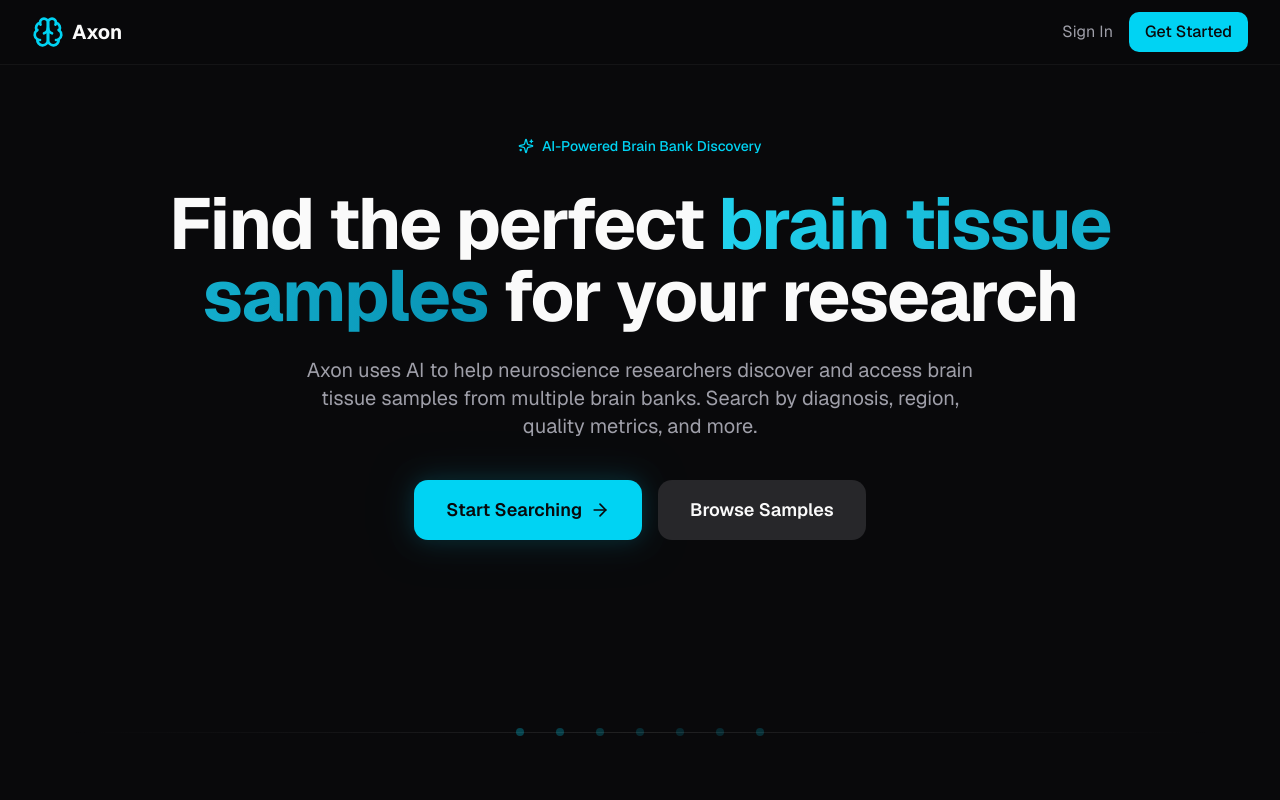
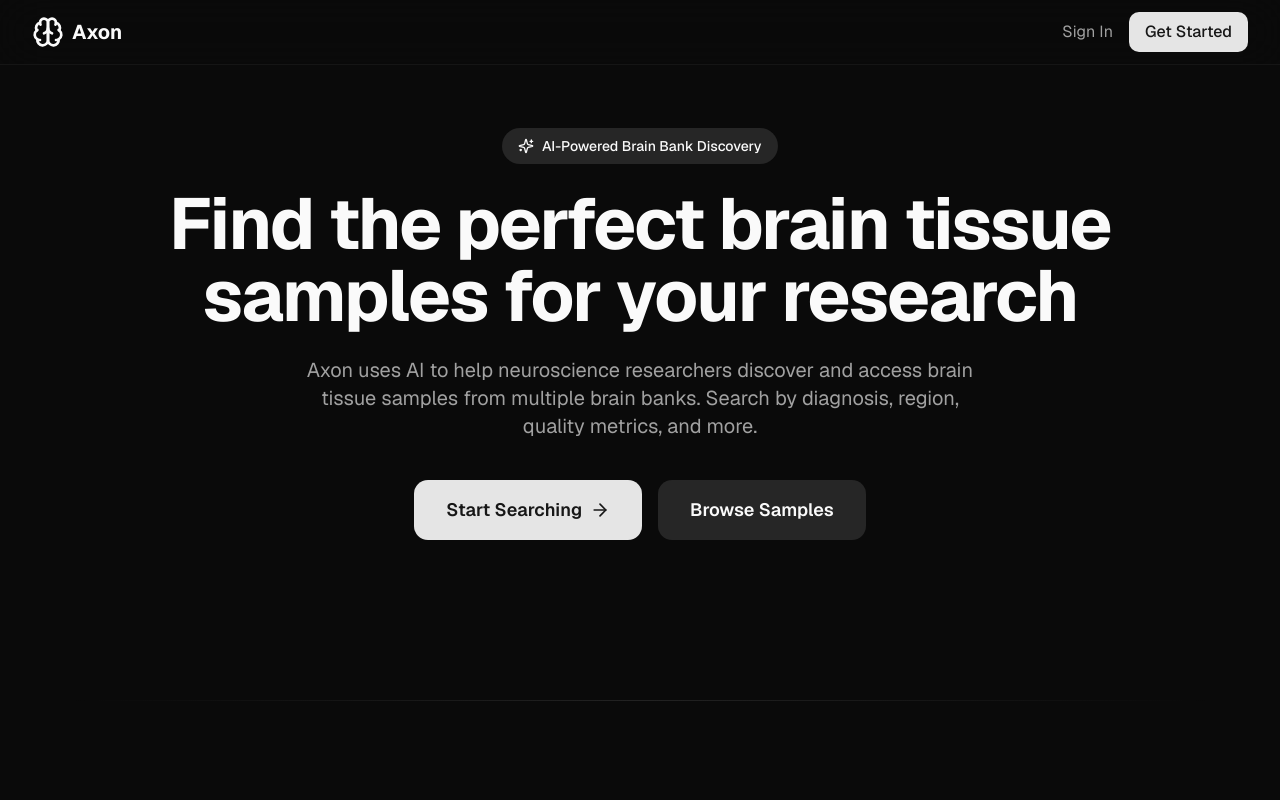
Before and after one commit to ehunter/axon, a Next.js app in the folder apps/web/: page / in a window 1280 px wide. Shown: the top 800 px of the page. Built offline with nearby package versions, Linux system fonts and the light colour scheme.

Commit message:
style: Switch to monochromatic neutral palette
- Remove cyan accent, use pure grayscale (0 chroma)
- Light mode: dark gray primary on white
- Dark mode: light gray primary on near-black
- Minimal, clean aesthetic matching ElevenLabs exactly

```diff
--- a/apps/web/src/app/globals.css
+++ b/apps/web/src/app/globals.css
@@ -4,95 +4,95 @@
 
 @layer base {
   :root {
-    /* Zinc base with Cyan accent - Light Mode */
+    /* ElevenLabs exact palette - Light Mode */
     --radius: 0.625rem;
 
     /* Backgrounds */
     --background: oklch(1 0 0);
-    --foreground: oklch(0.141 0.005 285.823);
+    --foreground: oklch(0.145 0 0);
 
     /* Cards & Popovers */
     --card: oklch(1 0 0);
-    --card-foreground: oklch(0.141 0.005 285.823);
+    --card-foreground: oklch(0.145 0 0);
     --popover: oklch(1 0 0);
-    --popover-foreground: oklch(0.141 0.005 285.823);
+    --popover-foreground: oklch(0.145 0 0);
 
-    /* Primary - Cyan accent */
-    --primary: oklch(0.715 0.143 215.221);
+    /* Primary - Pure dark gray */
+    --primary: oklch(0.205 0 0);
     --primary-foreground: oklch(0.985 0 0);
 
     /* Secondary */
-    --secondary: oklch(0.967 0.001 286.375);
-    --secondary-foreground: oklch(0.141 0.005 285.823);
+    --secondary: oklch(0.97 0 0);
+    --secondary-foreground: oklch(0.205 0 0);
 
     /* Muted */
-    --muted: oklch(0.967 0.001 286.375);
-    --muted-foreground: oklch(0.552 0.016 285.938);
+    --muted: oklch(0.97 0 0);
+    --muted-foreground: oklch(0.556 0 0);
 
     /* Accent */
-    --accent: oklch(0.967 0.001 286.375);
-    --accent-foreground: oklch(0.141 0.005 285.823);
+    --accent: oklch(0.97 0 0);
+    --accent-foreground: oklch(0.205 0 0);
 
     /* Destructive */
     --destructive: oklch(0.577 0.245 27.325);
     --destructive-foreground: oklch(0.985 0 0);
 
     /* Borders & Inputs */
-    --border: oklch(0.92 0.004 286.32);
-    --input: oklch(0.92 0.004 286.32);
-    --ring: oklch(0.715 0.143 215.221);
+    --border: oklch(0.922 0 0);
+    --input: oklch(0.922 0 0);
+    --ring: oklch(0.708 0 0);
 
-    /* Charts - Cyan palette */
-    --chart-1: oklch(0.789 0.154 211.53);
-    --chart-2: oklch(0.715 0.143 215.221);
-    --chart-3: oklch(0.609 0.126 221.723);
-    --chart-4: oklch(0.52 0.105 223.128);
-    --chart-5: oklch(0.437 0.078 227.392);
+    /* Charts */
+    --chart-1: oklch(0.7 0 0);
+    --chart-2: oklch(0.6 0 0);
+    --chart-3: oklch(0.5 0 0);
+    --chart-4: oklch(0.4 0 0);
+    --chart-5: oklch(0.3 0 0);
 
     /* Sidebar */
     --sidebar: oklch(0.985 0 0);
-    --sidebar-foreground: oklch(0.141 0.005 285.823);
-    --sidebar-primary: oklch(0.715 0.143 215.221);
+    --sidebar-foreground: oklch(0.145 0 0);
+    --sidebar-primary: oklch(0.205 0 0);
     --sidebar-primary-foreground: oklch(0.985 0 0);
-    --sidebar-accent: oklch(0.967 0.001 286.375);
-    --sidebar-accent-foreground: oklch(0.141 0.005 285.823);
-    --sidebar-border: oklch(0.92 0.004 286.32);
-    --sidebar-ring: oklch(0.715 0.143 215.221);
+    --sidebar-accent: oklch(0.97 0 0);
+    --sidebar-accent-foreground: oklch(0.205 0 0);
+    --sidebar-border: oklch(0.922 0 0);
+    --sidebar-ring: oklch(0.708 0 0);
 
     /* Surface */
-    --surface: oklch(0.985 0.002 286.375);
-    --surface-foreground: oklch(0.141 0.005 285.823);
+    --surface: oklch(0.98 0 0);
+    --surface-foreground: oklch(0.145 0 0);
 
     /* Selection */
-    --selection: oklch(0.715 0.143 215.221 / 20%);
-    --selection-foreground: oklch(0.141 0.005 285.823);
+    --selection: oklch(0.145 0 0);
+    --selection-foreground: oklch(1 0 0);
   }
 
   .dark {
-    /* Zinc base with Cyan accent - Dark Mode */
-    --background: oklch(0.141 0.005 285.823);
+    /* ElevenLabs exact palette - Dark Mode */
+    --background: oklch(0.145 0 0);
     --foreground: oklch(0.985 0 0);
 
     /* Cards & Popovers */
-    --card: oklch(0.21 0.006 285.885);
+    --card: oklch(0.205 0 0);
     --card-foreground: oklch(0.985 0 0);
-    --popover: oklch(0.274 0.006 286.033);
+    --popover: oklch(0.269 0 0);
     --popover-foreground: oklch(0.985 0 0);
 
-    /* Primary - Cyan accent */
-    --primary: oklch(0.789 0.154 211.53);
-    --primary-foreground: oklch(0.141 0.005 285.823);
+    /* Primary - Light gray in dark mode */
+    --primary: oklch(0.922 0 0);
+    --primary-foreground: oklch(0.205 0 0);
 
     /* Secondary */
-    --secondary: oklch(0.274 0.006 286.033);
+    --secondary: oklch(0.269 0 0);
     --secondary-foreground: oklch(0.985 0 0);
 
     /* Muted */
-    --muted: oklch(0.274 0.006 286.033);
-    --muted-foreground: oklch(0.705 0.015 286.067);
+    --muted: oklch(0.269 0 0);
+    --muted-foreground: oklch(0.708 0 0);
 
     /* Accent */
-    --accent: oklch(0.37 0.013 285.805);
+    --accent: oklch(0.371 0 0);
     --accent-foreground: oklch(0.985 0 0);
 
     /* Destructive */
@@ -102,32 +102,32 @@
     /* Borders & Inputs */
     --border: oklch(1 0 0 / 10%);
     --input: oklch(1 0 0 / 15%);
-    --ring: oklch(0.609 0.126 221.723);
+    --ring: oklch(0.556 0 0);
 
-    /* Charts - Cyan palette */
-    --chart-1: oklch(0.789 0.154 211.53);
-    --chart-2: oklch(0.715 0.143 215.221);
-    --chart-3: oklch(0.609 0.126 221.723);
-    --chart-4: oklch(0.52 0.105 223.128);
-    --chart-5: oklch(0.437 0.078 227.392);
+    /* Charts */
+    --chart-1: oklch(0.8 0 0);
+    --chart-2: oklch(0.7 0 0);
+    --chart-3: oklch(0.6 0 0);
+    --chart-4: oklch(0.5 0 0);
+    --chart-5: oklch(0.4 0 0);
 
     /* Sidebar */
-    --sidebar: oklch(0.21 0.006 285.885);
+    --sidebar: oklch(0.205 0 0);
     --sidebar-foreground: oklch(0.985 0 0);
-    --sidebar-primary: oklch(0.789 0.154 211.53);
-    --sidebar-primary-foreground: oklch(0.141 0.005 285.823);
-    --sidebar-accent: oklch(0.274 0.006 286.033);
+    --sidebar-primary: oklch(0.922 0 0);
+    --sidebar-primary-foreground: oklch(0.205 0 0);
+    --sidebar-accent: oklch(0.269 0 0);
     --sidebar-accent-foreground: oklch(0.985 0 0);
     --sidebar-border: oklch(1 0 0 / 10%);
-    --sidebar-ring: oklch(0.609 0.126 221.723);
+    --sidebar-ring: oklch(0.439 0 0);
 
     /* Surface */
-    --surface: oklch(0.2 0.006 285.885);
-    --surface-foreground: oklch(0.705 0.015 286.067);
+    --surface: oklch(0.2 0 0);
+    --surface-foreground: oklch(0.708 0 0);
 
     /* Selection */
-    --selection: oklch(0.789 0.154 211.53 / 25%);
-    --selection-foreground: oklch(0.985 0 0);
+    --selection: oklch(0.922 0 0);
+    --selection-foreground: oklch(0.205 0 0);
   }
 }
 
@@ -222,17 +222,6 @@
   }
 }
 
-@keyframes pulse-glow {
-  0%, 100% {
-    opacity: 1;
-    box-shadow: 0 0 20px oklch(0.715 0.143 215.221 / 30%);
-  }
-  50% {
-    opacity: 0.8;
-    box-shadow: 0 0 40px oklch(0.715 0.143 215.221 / 50%);
-  }
-}
-
 @keyframes shimmer {
   0% {
     background-position: -200% 0;
@@ -285,10 +274,6 @@
     animation: fade-in 0.3s cubic-bezier(0.4, 0, 0.2, 1) forwards;
   }
 
-  .animate-pulse-glow {
-    animation: pulse-glow 2s ease-in-out infinite;
-  }
-
   .animate-shimmer {
     background: linear-gradient(
       90deg,
@@ -307,12 +292,8 @@
   .stagger-4 { animation-delay: 0.4s; }
   .stagger-5 { animation-delay: 0.5s; }
 
-  /* Text gradient */
+  /* Text gradient - subtle monochrome */
   .text-gradient {
-    @apply bg-gradient-to-r from-cyan-400 to-cyan-600 bg-clip-text text-transparent;
-  }
-
-  .text-gradient-subtle {
     @apply bg-gradient-to-r from-foreground to-muted-foreground bg-clip-text text-transparent;
   }
 
@@ -325,38 +306,23 @@
   .glass {
     @apply backdrop-blur-xl;
     background-color: oklch(1 0 0 / 80%);
-    border-color: oklch(0.92 0.004 286.32 / 50%);
+    border-color: oklch(0.922 0 0 / 50%);
   }
 
   .dark .glass {
-    background-color: oklch(0.141 0.005 285.823 / 80%);
+    background-color: oklch(0.145 0 0 / 80%);
     border-color: oklch(1 0 0 / 5%);
   }
 
   .glass-card {
     @apply backdrop-blur-xl border;
     background-color: oklch(1 0 0 / 80%);
-    border-color: oklch(0.92 0.004 286.32 / 50%);
+    border-color: oklch(0.922 0 0 / 50%);
   }
 
   .dark .glass-card {
-    background-color: oklch(0.21 0.006 285.885 / 80%);
+    background-color: oklch(0.205 0 0 / 80%);
     border-color: oklch(1 0 0 / 5%);
-  }
-
-  /* Glow effects */
-  .glow {
-    box-shadow: 0 0 20px oklch(0.715 0.143 215.221 / 15%),
-                0 0 40px oklch(0.715 0.143 215.221 / 10%);
-  }
-
-  .glow-sm {
-    box-shadow: 0 0 10px oklch(0.715 0.143 215.221 / 10%);
-  }
-
-  .glow-lg {
-    box-shadow: 0 0 30px oklch(0.715 0.143 215.221 / 20%),
-                0 0 60px oklch(0.715 0.143 215.221 / 15%);
   }
 
   /* Scrollbar */
@@ -394,7 +360,7 @@
 
   /* Border utilities */
   .border-grid {
-    border-color: oklch(0.92 0.004 286.32 / 50%);
+    border-color: oklch(0.922 0 0 / 50%);
   }
 
   .dark .border-grid {
@@ -409,13 +375,22 @@
   }
 
   .card-interactive:hover {
-    border-color: oklch(0.715 0.143 215.221 / 50%);
-    box-shadow: 0 10px 15px -3px oklch(0.715 0.143 215.221 / 5%), 0 4px 6px -4px oklch(0.715 0.143 215.221 / 5%);
+    border-color: oklch(0.5 0 0 / 50%);
+    box-shadow: 0 10px 15px -3px oklch(0 0 0 / 5%), 0 4px 6px -4px oklch(0 0 0 / 5%);
+  }
+
+  .dark .card-interactive:hover {
+    border-color: oklch(1 0 0 / 20%);
+    box-shadow: 0 10px 15px -3px oklch(0 0 0 / 20%), 0 4px 6px -4px oklch(0 0 0 / 20%);
   }
 
   /* Button base styles */
   .btn-primary {
-    @apply bg-primary text-primary-foreground hover:bg-primary/90 transition-colors;
+    @apply bg-primary text-primary-foreground transition-colors;
+  }
+
+  .btn-primary:hover {
+    opacity: 0.9;
   }
 
   .btn-secondary {
@@ -423,15 +398,19 @@
   }
 
   .btn-secondary:hover {
-    background-color: oklch(0.95 0.001 286.375);
+    background-color: oklch(0.95 0 0);
   }
 
   .dark .btn-secondary:hover {
-    background-color: oklch(0.35 0.006 286.033);
+    background-color: oklch(0.35 0 0);
   }
 
   .btn-ghost {
-    @apply hover:bg-accent hover:text-accent-foreground transition-colors;
+    @apply transition-colors;
+  }
+
+  .btn-ghost:hover {
+    @apply bg-accent text-accent-foreground;
   }
 
   /* Input styles */
--- a/apps/web/src/app/page.tsx
+++ b/apps/web/src/app/page.tsx
@@ -9,10 +9,7 @@ export default function Home() {
         <div className="max-w-7xl mx-auto px-4 sm:px-6 lg:px-8">
           <div className="flex items-center justify-between h-16">
             <div className="flex items-center gap-2">
-              <div className="relative">
-                <Brain className="h-8 w-8 text-primary" />
-                <div className="absolute inset-0 blur-lg bg-primary/30" />
-              </div>
+              <Brain className="h-8 w-8" />
               <span className="text-xl font-bold">Axon</span>
             </div>
             <div className="flex items-center gap-4">
@@ -24,7 +21,7 @@ export default function Home() {
               </Link>
               <Link
                 href="/login"
-                className="bg-primary text-primary-foreground px-4 py-2 rounded-lg font-medium hover:bg-primary/90 transition-colors"
+                className="bg-primary text-primary-foreground px-4 py-2 rounded-lg font-medium hover:opacity-90 transition-opacity"
               >
                 Get Started
               </Link>
@@ -37,16 +34,14 @@ export default function Home() {
       <section className="pt-32 pb-20 px-4">
         <div className="max-w-5xl mx-auto text-center">
           {/* Badge */}
-          <div className="inline-flex items-center gap-2 bg-primary/10 text-primary px-4 py-2 rounded-full text-sm font-medium mb-6 animate-fade-in">
+          <div className="inline-flex items-center gap-2 bg-secondary text-secondary-foreground px-4 py-2 rounded-full text-sm font-medium mb-6 animate-fade-in">
             <Sparkles className="h-4 w-4" />
             AI-Powered Brain Bank Discovery
           </div>
 
           {/* Headline */}
           <h1 className="text-5xl md:text-7xl font-bold tracking-tight mb-6 animate-fade-in-up">
-            Find the perfect
-            <span className="text-gradient"> brain tissue samples </span>
-            for your research
+            Find the perfect brain tissue samples for your research
           </h1>
 
           {/* Subheadline */}
@@ -60,14 +55,14 @@ export default function Home() {
           <div className="flex flex-col sm:flex-row items-center justify-center gap-4 animate-fade-in-up stagger-2">
             <Link
               href="/chat"
-              className="group flex items-center gap-2 bg-primary text-primary-foreground px-8 py-4 rounded-xl font-semibold text-lg hover:bg-primary/90 transition-all glow hover:glow-lg"
+              className="group flex items-center gap-2 bg-primary text-primary-foreground px-8 py-4 rounded-xl font-semibold text-lg hover:opacity-90 transition-opacity"
             >
               Start Searching
               <ArrowRight className="h-5 w-5 group-hover:translate-x-1 transition-transform" />
             </Link>
             <Link
               href="/samples"
-              className="flex items-center gap-2 bg-secondary text-secondary-foreground px-8 py-4 rounded-xl font-semibold text-lg hover:bg-secondary/80 transition-colors"
+              className="flex items-center gap-2 bg-secondary text-secondary-foreground px-8 py-4 rounded-xl font-semibold text-lg hover:bg-accent transition-colors"
             >
               Browse Samples
             </Link>
@@ -75,20 +70,10 @@ export default function Home() {
         </div>
       </section>
 
-      {/* Visual Element - Neural Network Grid */}
+      {/* Visual Element - Minimal line */}
       <section className="py-12 px-4 overflow-hidden">
         <div className="max-w-6xl mx-auto">
-          <div className="relative h-32 flex items-center justify-center">
-            {/* Animated dots representing neural connections */}
-            <div className="absolute inset-0 flex items-center justify-center gap-8 opacity-30">
-              {[...Array(7)].map((_, i) => (
-                <div
-                  key={i}
-                  className="w-2 h-2 rounded-full bg-primary animate-pulse"
-                  style={{ animationDelay: `${i * 0.2}s` }}
-                />
-              ))}
-            </div>
+          <div className="relative h-16 flex items-center justify-center">
             <div className="w-full h-px bg-gradient-to-r from-transparent via-border to-transparent" />
           </div>
         </div>
@@ -149,7 +134,7 @@ export default function Home() {
       </section>
 
       {/* Stats Section */}
-      <section className="py-20 px-4 border-y border-border bg-surface/50">
+      <section className="py-20 px-4 border-y border-border">
         <div className="max-w-6xl mx-auto">
           <div className="grid grid-cols-2 md:grid-cols-4 gap-8">
             <StatCard value="50,000+" label="Samples Available" />
@@ -171,7 +156,7 @@ export default function Home() {
           </p>
           <Link
             href="/login"
-            className="inline-flex items-center gap-2 bg-primary text-primary-foreground px-8 py-4 rounded-xl font-semibold text-lg hover:bg-primary/90 transition-all glow"
+            className="inline-flex items-center gap-2 bg-primary text-primary-foreground px-8 py-4 rounded-xl font-semibold text-lg hover:opacity-90 transition-opacity"
           >
             Get Started Free
             <ArrowRight className="h-5 w-5" />
@@ -183,7 +168,7 @@ export default function Home() {
       <footer className="border-t border-border py-12 px-4">
         <div className="max-w-6xl mx-auto flex flex-col md:flex-row items-center justify-between gap-4">
           <div className="flex items-center gap-2">
-            <Brain className="h-6 w-6 text-primary" />
+            <Brain className="h-6 w-6" />
             <span className="font-semibold">Axon</span>
           </div>
           <p className="text-sm text-muted-foreground">
@@ -211,7 +196,7 @@ function FeatureCard({
       className="group p-6 rounded-xl border border-border bg-card card-interactive animate-fade-in-up"
       style={{ animationDelay: `${delay * 0.1}s` }}
     >
-      <div className="inline-flex items-center justify-center w-12 h-12 rounded-xl bg-primary/10 text-primary mb-4 group-hover:bg-primary group-hover:text-primary-foreground transition-colors">
+      <div className="inline-flex items-center justify-center w-12 h-12 rounded-xl bg-secondary text-secondary-foreground mb-4 group-hover:bg-primary group-hover:text-primary-foreground transition-colors">
         {icon}
       </div>
       <h3 className="text-lg font-semibold mb-2">{title}</h3>
@@ -223,7 +208,7 @@ function FeatureCard({
 function StatCard({ value, label }: { value: string; label: string }) {
   return (
     <div className="text-center">
-      <div className="text-4xl font-bold text-gradient mb-2">{value}</div>
+      <div className="text-4xl font-bold mb-2">{value}</div>
       <div className="text-muted-foreground text-sm">{label}</div>
     </div>
   );
```
Also changed, not shown: apps/web/src/components/layout/sidebar.tsx (+4 -7 lines).
